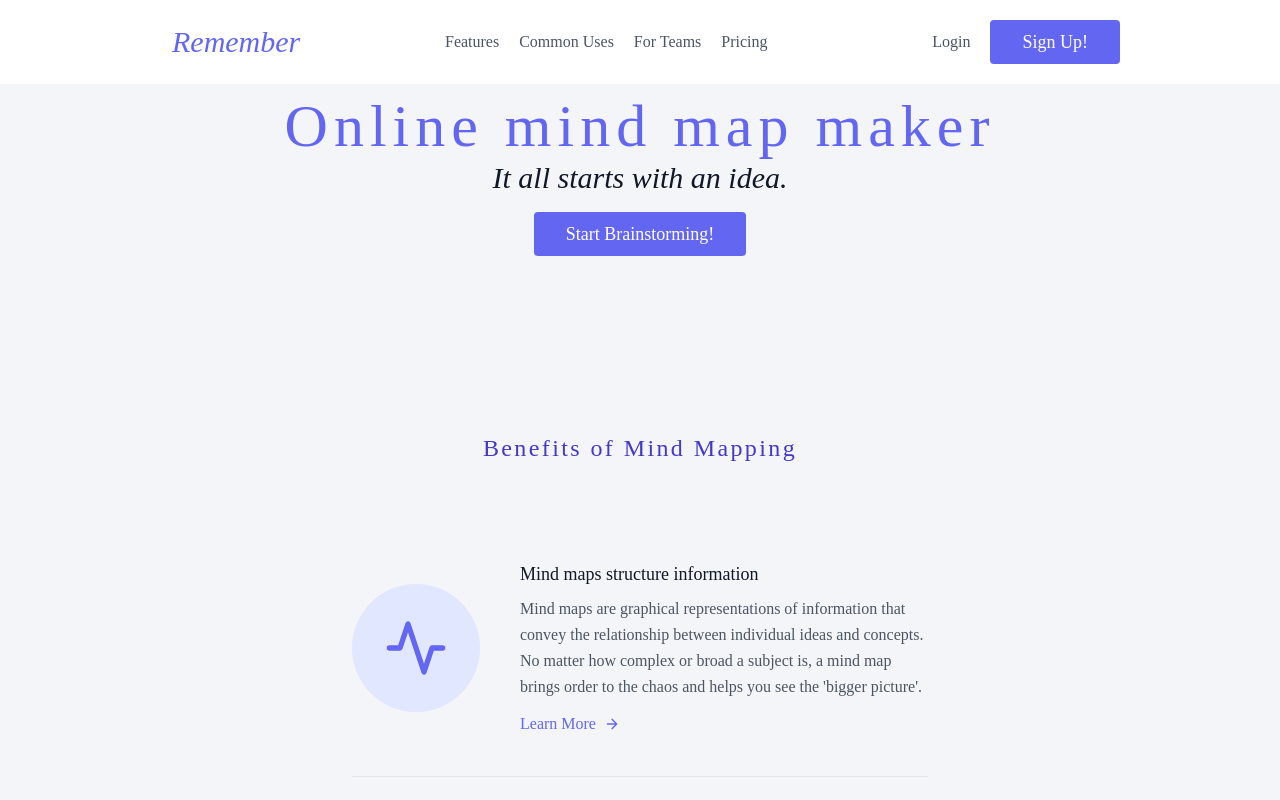
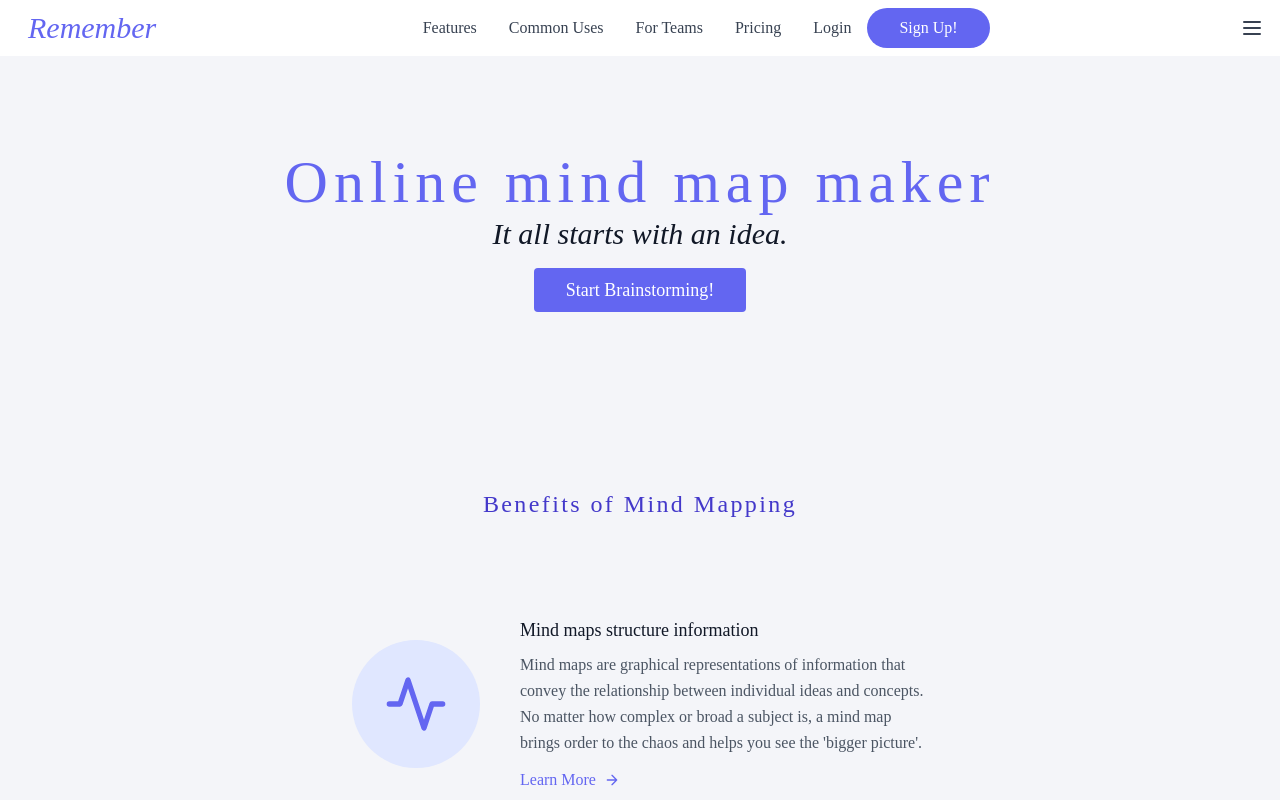
Before and after one commit to dtr-beast/Remember, a React (Create React App) app: page / in a window 1280 px wide. Shown: the top 800 px of the page. Built offline with nearby package versions, Linux system fonts and the light colour scheme; a web font is replaced by a local one.

Commit message:
Increased Responsiveness

```diff
--- a/src/components/HomePage/Navbar.tsx
+++ b/src/components/HomePage/Navbar.tsx
@@ -1,9 +1,97 @@
-import { Link } from "react-router-dom";
-import React from "react";
+import {Link} from "react-router-dom";
+import React, {useState} from "react";
 
 export function Navbar() {
-  return <header className="text-gray-600 body-font bg-white w-full fixed z-10">
-    <div className="container mx-auto flex flex-wrap p-5 flex-col md:flex-row items-center ">
+    const [hidden, setHidden] = useState('hidden')
+
+    return <header>
+        <nav
+            className="
+          flex flex-wrap
+          items-center
+          justify-between
+          w-full
+          py-4
+          md:py-0
+          px-4
+          text-lg text-gray-700
+          bg-white
+        "
+        >
+            <div>
+                    <Link to="/" className="flex title-font font-medium items-center text-gray-900">
+                        <span className="ml-3 text-3xl text-indigo-500 italic">Remember</span>
+                    </Link>
+            </div>
+            <div className={`${hidden} w-full lg:flex md:items-center md:w-auto`} id="menu">
+                <ul
+                    className="
+              text-base text-gray-700
+              pt-4
+              md:flex
+              md:justify-between
+              md:pt-0"
+                >
+                    <li>
+                        <a className="md:p-4 py-2 block hover:text-purple-400" href="#">Features</a>
+                    </li>
+                    <li>
+                        <a className="md:p-4 py-2 block hover:text-purple-400" href="#">Common Uses</a>
+                    </li>
+                    <li>
+                        <a className="md:p-4 py-2 block hover:text-purple-400" href="#">For Teams</a>
+                    </li>
+                    <li>
+                        <a className="md:p-4 py-2 block hover:text-purple-400" href="#">Pricing</a>
+                    </li>
+                    <li>
+                        <Link to="/login" style={{textDecoration: "none"}}>
+                            <a
+                                // className="mr-5 hover:text-gray-900"
+                                className="md:p-4 py-2 block hover:text-purple-400"
+                            >Login</a>
+                        </Link>
+                    </li>
+                    <li>
+                        <Link to="/signup" style={{textDecoration: "none"}}>
+                            <button
+                                // className="text-white bg-indigo-500 border-0 py-2 px-8 focus:outline-none hover:bg-indigo-600 rounded text-lg"
+                                className="px-8 mt-2 py-2 block hover:bg-indigo-600 bg-indigo-500 text-white rounded-3xl"
+                            >Sign
+                                Up!
+                            </button>
+
+                        </Link>
+                    </li>
+                </ul>
+            </div>
+            <svg
+                xmlns="<http://www.w3.org/2000/svg>"
+                id="menu-button"
+                className="h-6 w-6 cursor-pointer ld:hidden block"
+                fill="none"
+                viewBox="0 0 24 24"
+                stroke="currentColor"
+                onClick={() => setHidden((val) => {
+                    if (val === 'hidden') {
+                        console.log('State 0')
+                        return ''
+                    }
+                    console.log('State Hidden')
+                    return 'hidden'
+                })}
+            >
+                <path
+                    strokeLinecap="round"
+                    strokeLinejoin="round"
+                    strokeWidth="2"
+                    d="M4 6h16M4 12h16M4 18h16"
+                />
+            </svg>
+        </nav>
+    </header>
+    return <header className="flex justify-between text-gray-600 body-font bg-white w-full fixed z-10">
+        <div className="hidden md:flex md:items-center md:w-auto space-x-7 container mx-auto flex flex-wrap p-5 flex-col md:flex-row items-center ">
             <Link to="/" className="flex title-font font-medium items-center text-gray-900 mb-4 md:mb-0">
                 <span className="ml-3 text-3xl text-indigo-500 italic">Remember</span>
             </Link>
@@ -14,11 +102,11 @@ export function Navbar() {
                 <a className="mr-5 hover:text-gray-900">For Teams</a>
                 <a className="mr-5 hover:text-gray-900">Pricing</a>
             </nav>
-      <Link to="/login" style={{ textDecoration: "none" }}>
+            <Link to="/login" style={{textDecoration: "none"}}>
                 <a className="mr-5 hover:text-gray-900">Login</a>
             </Link>
 
-      <Link to="/signup" style={{ textDecoration: "none" }}>
+            <Link to="/signup" style={{textDecoration: "none"}}>
                 <button
                     className="text-white bg-indigo-500 border-0 py-2 px-8 focus:outline-none hover:bg-indigo-600 rounded text-lg">Sign
                     Up!
@@ -26,5 +114,33 @@ export function Navbar() {
 
             </Link>
         </div>
+        <button>
+            Hello
+        </button>
+        <button onClick={() => setHidden((val) => {
+            if (val === 'hidden') {
+                console.log('State 0')
+                return ''
+            }
+            console.log('State Hidden')
+            return 'hidden'
+        })}>
+
+            <svg
+                xmlns="<http://www.w3.org/2000/svg>"
+                id="menu-button"
+                className="h-6 w-6 cursor-pointer lg:hidden block"
+                fill="none"
+                viewBox="0 0 24 24"
+                stroke="currentColor"
+            >
+                <path
+                    strokeLinecap="round"
+                    strokeLinejoin="round"
+                    strokeWidth="2"
+                    d="M4 6h16M4 12h16M4 18h16"
+                />
+            </svg>
+        </button>
     </header>;
 }
--- a/src/components/HomePage/Pricing.tsx
+++ b/src/components/HomePage/Pricing.tsx
@@ -24,8 +24,9 @@ export default function Pricing() {
             </ul>
           </div>
           <a className="blanter-order-btn"
-             href="https://www.idblanter.com/2019/08/blanter-tokoshop-template-toko-online-terbaik.html" title="#"
-             target="_blank">Buy Now</a></div>
+             href="" title="#"
+             target="_blank">Buy Now</a>
+        </div>
         <div className="pricing-blanter-column"><img
           src="https://2.bp.blogspot.com/-KVVFsnJlM9E/XqqD0Qo0KDI/AAAAAAAAONg/FIn1BXo4PU8xX12gCac755x9vXDHOfVvQCLcBGAsYHQ/s50/personal.png"
           alt="Personal" />           <h3>Personal</h3>
@@ -43,8 +44,9 @@ export default function Pricing() {
             </ul>
           </div>
           <a className="blanter-order-btn"
-             href="https://www.idblanter.com/2019/08/blanter-tokoshop-template-toko-online-terbaik.html" title="#"
-             target="_blank">Buy Now</a></div>
+             href="" title="#"
+             target="_blank">Buy Now</a>
+        </div>
         <div className="pricing-blanter-column"><img
           src="https://2.bp.blogspot.com/-QoGlZN-t_fQ/XqqDzmE276I/AAAAAAAAONc/AG5ZXRxQo9Q24-LVUtdg_Jf3Za0kZqacACLcBGAsYHQ/s50/developer.png"
           alt="Developer" />           <h3>Enterprise</h3>
@@ -62,8 +64,9 @@ export default function Pricing() {
             </ul>
           </div>
           <a className="blanter-order-btn"
-             href="https://www.idblanter.com/2019/08/blanter-tokoshop-template-toko-online-terbaik.html" title="#"
-             target="_blank">Buy Now</a></div>
+             href="" title="#"
+             target="_blank">Buy Now</a>
+        </div>
       </div>
     </div>
   </section>;
--- a/src/components/HomePage/index.css
+++ b/src/components/HomePage/index.css
@@ -106,8 +106,16 @@ h3.title {
 
 .pricing-container {
     display: flex;
-    max-width: 1000px;
+    /*max-width: 1000px;*/
+    width: 100%;
     margin: 0 auto
+}
+@media (max-width: 640px) {
+    .pricing-container {
+        /*flex-wrap: wrap;*/
+        /*min-width: 370px;*/
+        display: block;
+    }
 }
 
 .pricing-tag {
--- a/src/components/HomePage/index.tsx
+++ b/src/components/HomePage/index.tsx
@@ -15,9 +15,7 @@ import { Navbar } from "./Navbar";
 export default function HomePage() {
   return (
     <>
-      {/*TODO: Navbar goes under the pricing section */}
       <Navbar />
-
       <div className="container px-5 py-24 mx-auto">
         <div className="flex flex-col text-center w-full mb-20">
           <h1 className="text-xxl-center text-6xl text-indigo-500 tracking-widest title-font mb-1 fs-1">Online
```
Also changed, not shown: src/components/HomePage/Benefits.tsx (+22 -22 lines). Lines whose indentation alone changed are shown as unchanged.
